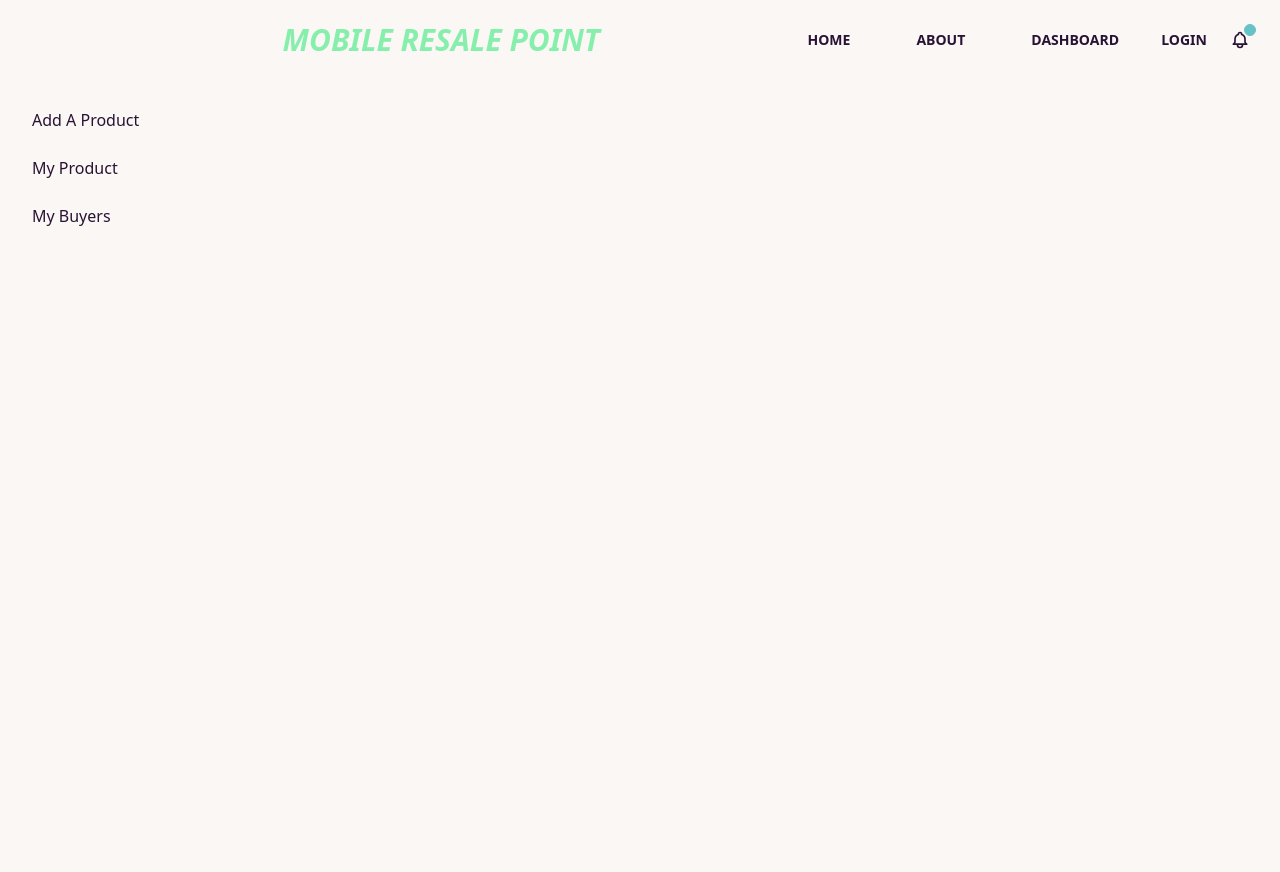
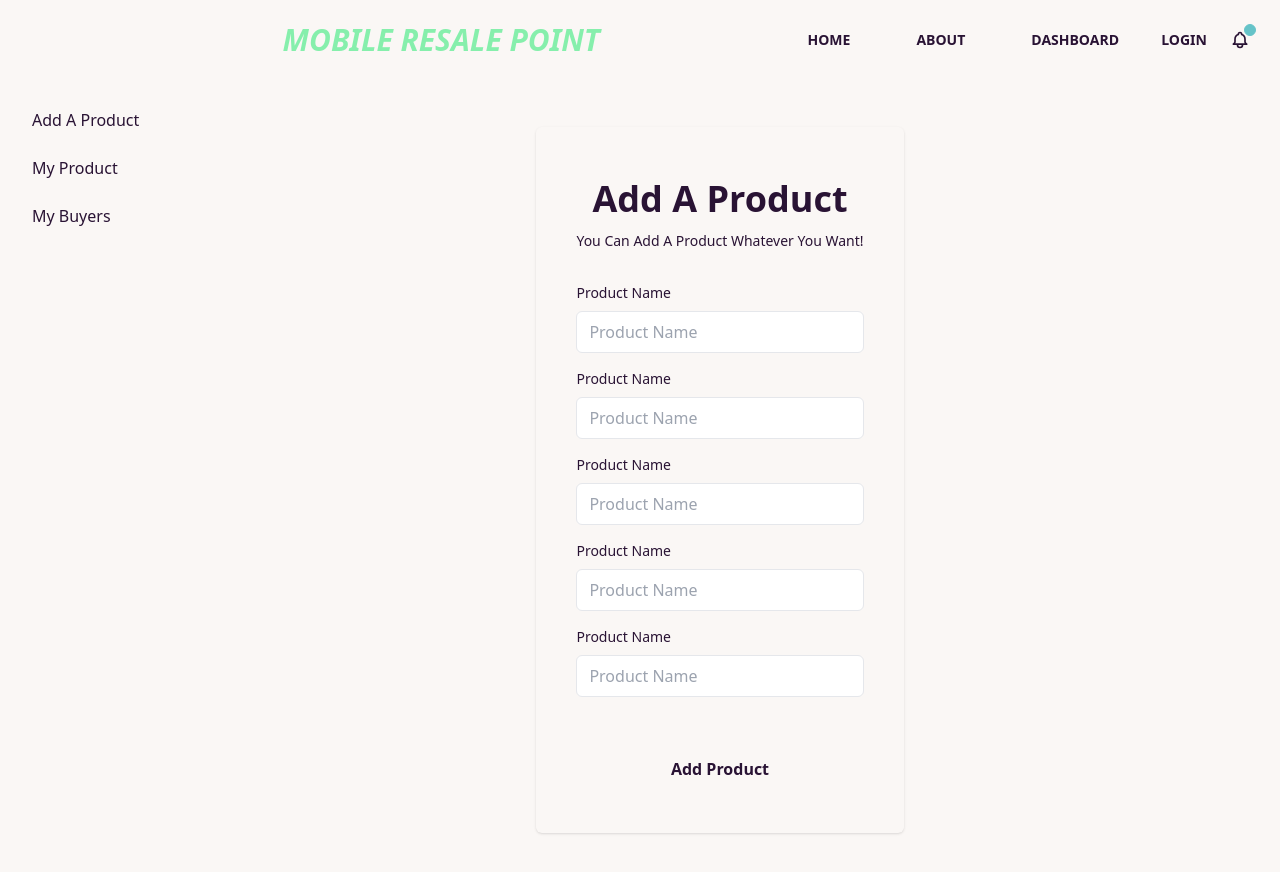
Before and after one commit to RafatRU42/last-assignment, a React (Create React App) app: page /dashboard/addProducts in a window 1280 px wide. Shown: the top 872 px of the page. Built offline with nearby package versions, Linux system fonts and the light colour scheme; no server answers.

Commit message:
add a product route added

```diff
--- a/src/Dashboard/DashboardLayout/DashboardLayout.js
+++ b/src/Dashboard/DashboardLayout/DashboardLayout.js
@@ -16,7 +16,7 @@ const DashboardLayout = () => {
                 <div className="drawer-side">
                     <label htmlFor="my-drawer-2" className="drawer-overlay"></label>
                     <ul className="menu p-4 w-80 bg-base-100 text-base-content">
-                        <li><Link to='/dashboard'>Add A Product</Link></li>
+                        <li><Link to='/dashboard/addProducts'>Add A Product</Link></li>
                        {/* { isAdmin &&  */}
                        <>
                        <li><Link to='/dashboard/allusers'> My Product</Link></li>
--- /dev/null
+++ b/src/Shared/Routes/AddProducts.js
@@ -0,0 +1,47 @@
+import React from 'react';
+
+const AddProducts = () => {
+    return (
+        <div className='flex items-center justify-center mr-20 pr-20 h-screen'>
+            <div className="flex flex-col max-w-md p-6 rounded-md shadow sm:p-10 light:bg-gray-900 light:text-gray-100">
+                <div className="mb-8 text-center">
+                    <h1 className="my-3 text-4xl font-bold">Add A Product</h1>
+                    <p className="text-sm dark:text-gray-400">You Can Add A Product Whatever You Want!</p>
+                </div>
+                <form novalidate="" action="" className="space-y-12 ng-untouched ng-pristine ng-valid">
+                    <div className="space-y-4">
+                        <div>
+                            <label for="text" className="block mb-2 text-sm">Product Name</label>
+                            <input type="text" name="name" id="email" placeholder="Product Name" className="w-full px-3 py-2 border rounded-md dark:border-gray-700 light:bg-gray-900 dark:text-gray-100" />
+                        </div>
+                        <div>
+                            <label for="text" className="block mb-2 text-sm">Product Name</label>
+                            <input type="text" name="name" id="email" placeholder="Product Name" className="w-full px-3 py-2 border rounded-md dark:border-gray-700 light:bg-gray-900 dark:text-gray-100" />
+                        </div>
+                        <div>
+                            <label for="text" className="block mb-2 text-sm">Product Name</label>
+                            <input type="text" name="name" id="email" placeholder="Product Name" className="w-full px-3 py-2 border rounded-md dark:border-gray-700 light:bg-gray-900 dark:text-gray-100" />
+                        </div>
+                        <div>
+                            <label for="text" className="block mb-2 text-sm">Product Name</label>
+                            <input type="text" name="name" id="email" placeholder="Product Name" className="w-full px-3 py-2 border rounded-md dark:border-gray-700 light:bg-gray-900 dark:text-gray-100" />
+                        </div>
+                        <div>
+                            <label for="text" className="block mb-2 text-sm">Product Name</label>
+                            <input type="text" name="name" id="email" placeholder="Product Name" className="w-full px-3 py-2 border rounded-md dark:border-gray-700 light:bg-gray-900 dark:text-gray-100" />
+                        </div>
+
+                    </div>
+                    <div className="space-y-2">
+                        <div>
+                            <button type="button" className="w-full px-8 py-3 font-semibold rounded-md dark:bg-violet-400 dark:text-gray-900">Add Product</button>
+                        </div>
+
+                    </div>
+                </form>
+            </div>
+        </div>
+    );
+};
+
+export default AddProducts;
--- a/src/Shared/Routes/Routes.js
+++ b/src/Shared/Routes/Routes.js
@@ -6,6 +6,7 @@ import Home from '../../Pages/Home/Home';
 import Login from '../Login/Login';
 import PrivateRoute from '../PrivateRoute/PrivateRoute';
 import SignUp from '../SignUp/SignUp';
+import AddProducts from './AddProducts';
 
 const router = createBrowserRouter([
     {path:'/',element:<Main></Main>,children:[
@@ -15,7 +16,7 @@ const router = createBrowserRouter([
     ]},
 
     {path:'/dashboard', element:<DashboardLayout></DashboardLayout>, children:[
-        {path:'/dashboard/addProducts'}
+        {path:'/dashboard/addProducts',element:<AddProducts></AddProducts>}
     ]}
 ])
 
```
